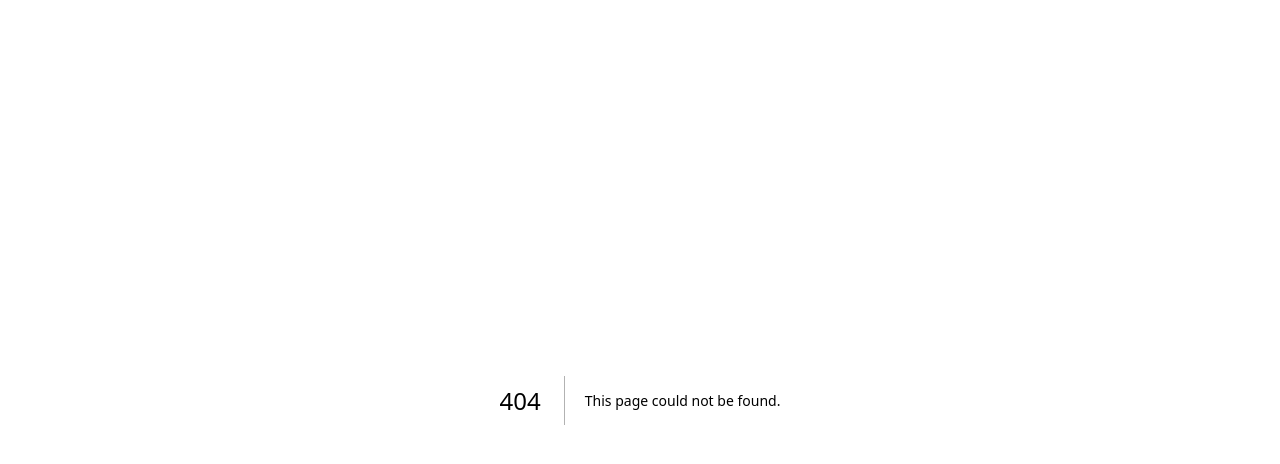
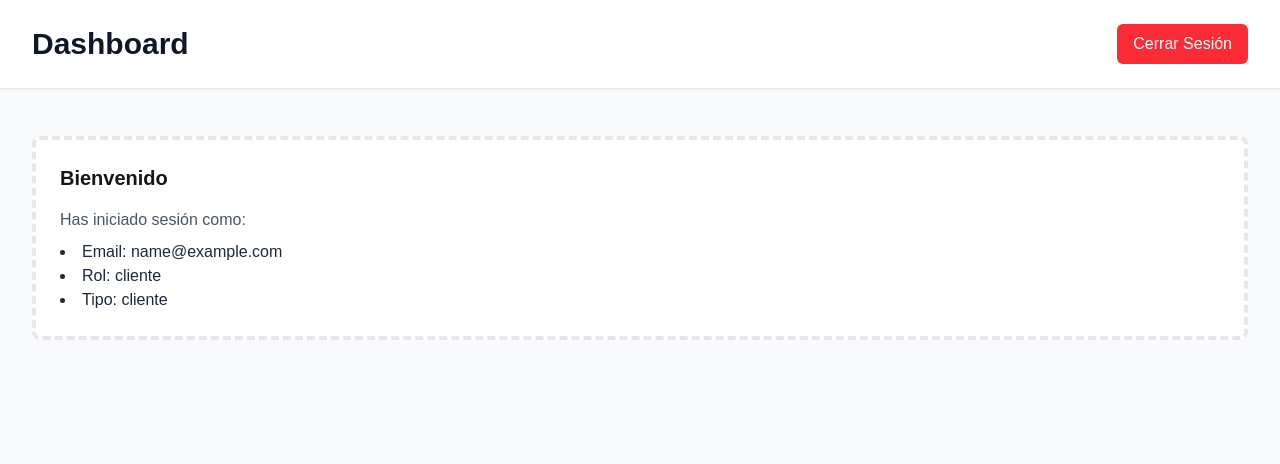
Before and after one commit to zowy4/sistema-taller, a Next.js app in the folder frontend/: page /dashboard in a window 1280 px wide. Before the commit this address had no page. Shown: the top 464 px of the page. Built offline with nearby package versions, Linux system fonts and the light colour scheme; sample sign-in values are in the browser's storage.

Commit message:
feat(auth): vistas protegidas backend y frontend, autorización por roles, logout y dashboard

```diff
--- /dev/null
+++ b/frontend/app/dashboard/page.tsx
@@ -0,0 +1,40 @@
+'use client';
+
+import { ProtectedRoute } from '../../src/components/ProtectedRoute';
+import { useAuth } from '../../src/contexts/AuthContext';
+
+export default function DashboardPage() {
+  const { user, logout } = useAuth();
+
+  return (
+    <ProtectedRoute>
+      <div className="min-h-screen bg-gray-50">
+        <header className="bg-white shadow">
+          <div className="max-w-7xl mx-auto py-6 px-4 sm:px-6 lg:px-8 flex justify-between items-center">
+            <h1 className="text-3xl font-bold text-gray-900">Dashboard</h1>
+            <button
+              onClick={logout}
+              className="bg-red-500 text-white px-4 py-2 rounded-md hover:bg-red-600"
+            >
+              Cerrar Sesión
+            </button>
+          </div>
+        </header>
+
+        <main className="max-w-7xl mx-auto py-6 sm:px-6 lg:px-8">
+          <div className="px-4 py-6 sm:px-0">
+            <div className="border-4 border-dashed border-gray-200 rounded-lg p-6 bg-white">
+              <h2 className="text-xl font-semibold mb-4">Bienvenido</h2>
+              <p className="text-gray-600">Has iniciado sesión como:</p>
+              <ul className="mt-2 text-gray-800 list-disc list-inside">
+                <li>Email: {user?.email}</li>
+                <li>Rol: {user?.rol || 'cliente'}</li>
+                <li>Tipo: {user?._type}</li>
+              </ul>
+            </div>
+          </div>
+        </main>
+      </div>
+    </ProtectedRoute>
+  );
+}
--- a/frontend/app/login/page.tsx
+++ b/frontend/app/login/page.tsx
@@ -46,7 +46,25 @@ export default function LoginPage() {
 
       if (success) {
         // Redirigir según el rol del usuario
-        router.push('/');
+        // Si tiene rol admin -> /admin, tecnico -> /tecnico, sino dashboard genérico
+        const raw = localStorage.getItem('token');
+        try {
+          if (raw) {
+            const payload = JSON.parse(atob(raw.split('.')[1]));
+            const rol = payload.rol as string | undefined;
+            if (rol === 'admin') {
+              router.push('/admin');
+            } else if (rol === 'tecnico') {
+              router.push('/tecnico');
+            } else {
+              router.push('/dashboard');
+            }
+          } else {
+            router.push('/dashboard');
+          }
+        } catch {
+          router.push('/dashboard');
+        }
       } else {
         setError('Credenciales inválidas');
       }
--- a/frontend/src/contexts/AuthContext.tsx
+++ b/frontend/src/contexts/AuthContext.tsx
@@ -93,6 +93,9 @@ export function AuthProvider({ children }: { children: ReactNode }) {
     setUser(null);
     setToken(null);
     localStorage.removeItem('token');
+    if (typeof window !== 'undefined') {
+      window.location.href = '/login';
+    }
   };
 
   const hasPermission = (permission: string): boolean => {
```
